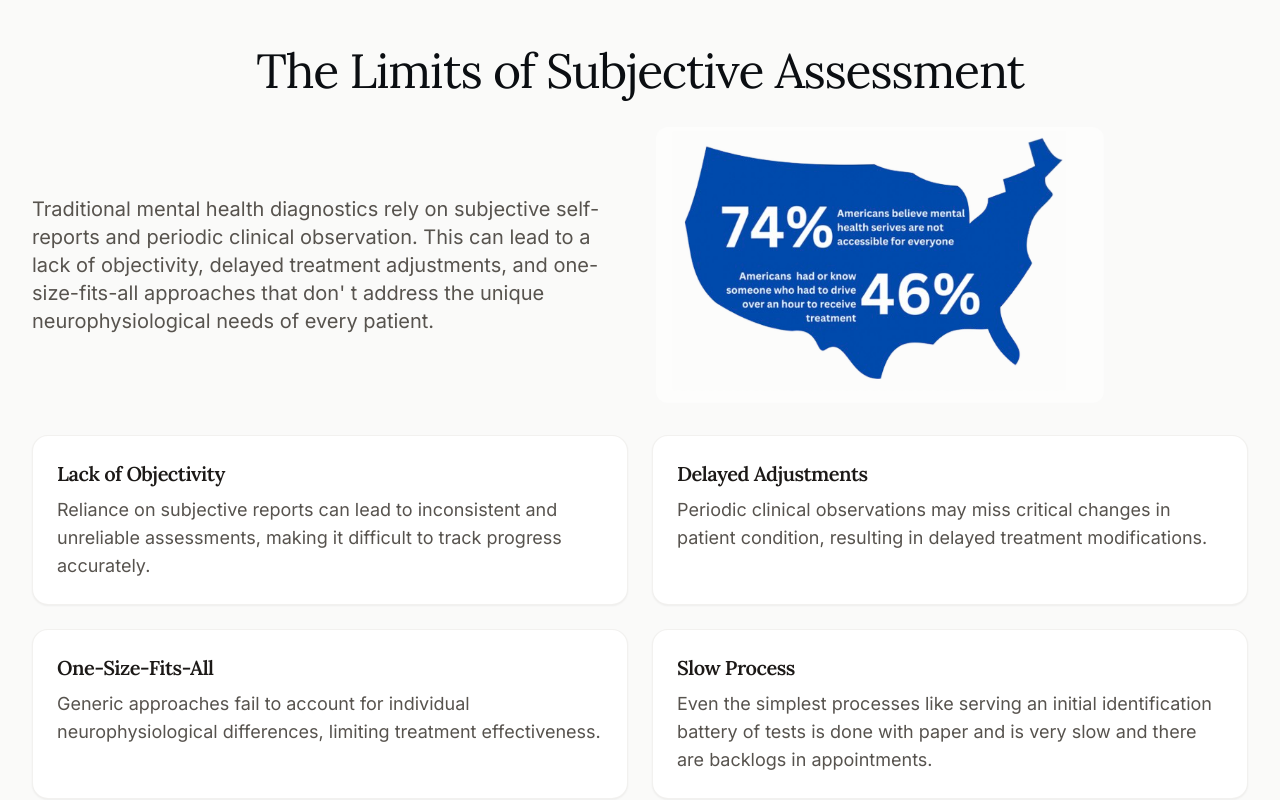
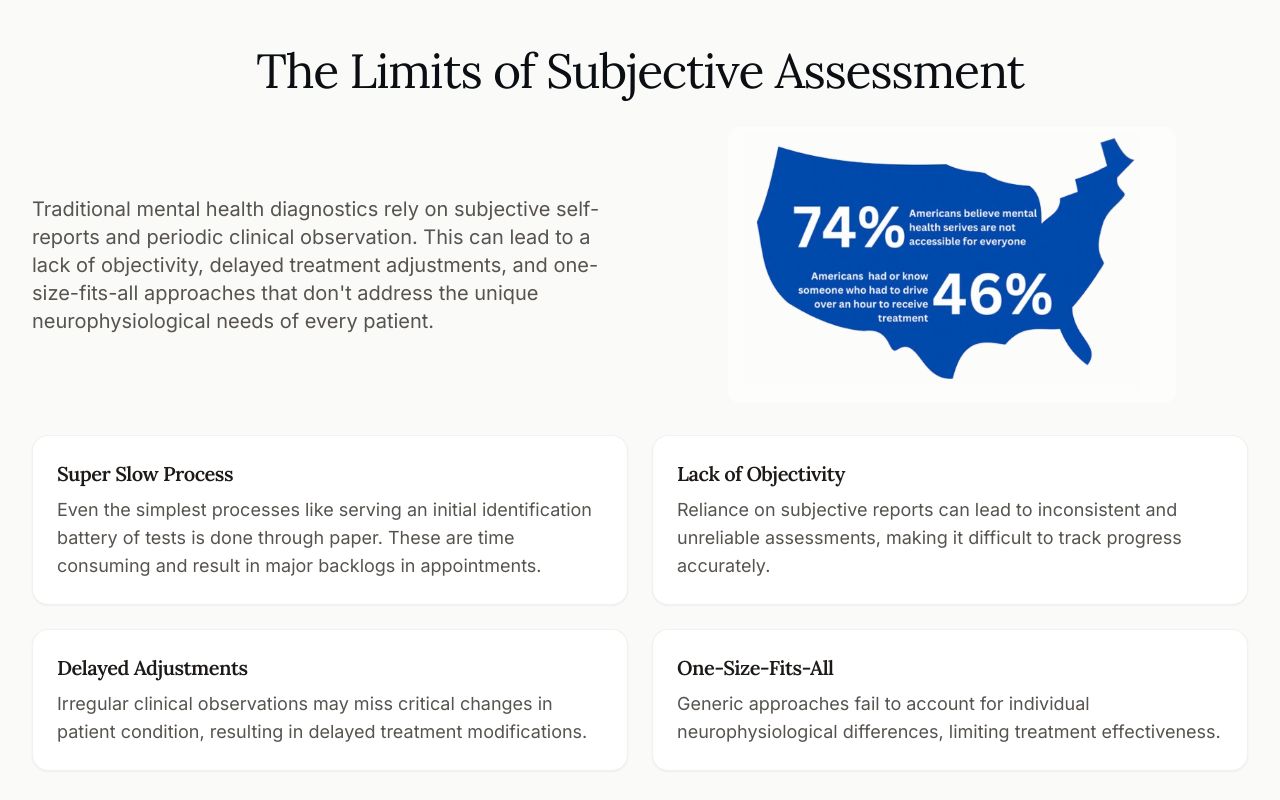
Before and after one commit to adh1rajsingh/octron-site, a Next.js app: page / in a window 1280 px wide. Shown: the part 720-1520 px from the top of the page. Built offline with nearby package versions, Linux system fonts and the light colour scheme.

Commit message:
Refactor typography styles in CtaPanel, Features, Problem, and Team components to use font-serif and updated text colors for improved consistency and readability.

```diff
--- a/components/CtaPanel.tsx
+++ b/components/CtaPanel.tsx
@@ -26,7 +26,7 @@ export default function CtaPanel() {
       <section id="research" className="section-padding bg-gradient-to-br from-primary-50 via-background to-accent-50">
         <div className="max-w-8xl mx-auto container-padding">
           <div className="text-center mb-12">
-            <h2 className="text-3xl md:text-4xl lg:text-5xl font-serif text-neutral-950">
+            <h2 className="text-4xl md:text-5xl font-serif text-neutral-950">
               Read Our Research
             </h2>
           </div>
--- a/components/Features.tsx
+++ b/components/Features.tsx
@@ -5,7 +5,7 @@ export default function Features() {
     <section id="how-it-works" className="section-padding bg-neutral-50">
       <div className="max-w-8xl mx-auto container-padding">
         <div className="text-center space-y-8">
-          <h2 className="text-4xl md:text-5xl font-bold text-gray-900">
+          <h2 className="text-4xl md:text-5xl font-serif text-neutral-950">
             How NAVR Works
           </h2>
 
--- a/components/Problem.tsx
+++ b/components/Problem.tsx
@@ -1,33 +1,80 @@
 import Image from "next/image";
 
 export default function Problem() {
-  return (<section id="problem"className="section-padding bg-neutral-50"> <div className="max-w-8xl mx-auto container-padding"> <div className="space-y-8"> {
-      /* Header */
-    }
+  return (
+    <section id="problem" className="section-padding bg-neutral-50">
+      <div className="max-w-8xl mx-auto container-padding">
+        <div className="space-y-8">
+          {/* Header */}
+          <div className="text-center">
+            <h2 className="text-4xl md:text-5xl font-serif text-neutral-950 mb-6">
+              The Limits of Subjective Assessment
+            </h2>
+          </div>
 
-    <div className="text-center"> <h2 className="text-4xl md:text-5xl font-serif text-neutral-950 mb-6"> The Limits of Subjective Assessment </h2> </div> {
-      /* Paragraph with inline image */
-    }
+          {/* Paragraph with inline image */}
+          <div className="grid lg:grid-cols-2 gap-8 items-center">
+            <p className="text-lg md:text-xl text-neutral-600 leading-relaxed">
+              Traditional mental health diagnostics rely on subjective self-reports and periodic
+              clinical observation. This can lead to a lack of objectivity, delayed treatment
+              adjustments, and one-size-fits-all approaches that don&apos;t address the unique
+              neurophysiological needs of every patient.
+            </p>
+            <div className="relative max-w-md mx-auto lg:ml-18 lg:mr-0">
+              <Image
+                src="/info.png"
+                alt="Mental health assessment challenges illustration"
+                width={280}
+                height={200}
+                className="w-full h-auto object-cover rounded-lg bg-transparent"
+              />
+            </div>
+          </div>
 
-    <div className="grid lg:grid-cols-2 gap-8 items-center"> <p className="text-lg md:text-xl text-neutral-600 leading-relaxed"> Traditional mental health diagnostics rely on subjective self-reports and periodic clinical observation. This can lead to a lack of objectivity, delayed treatment adjustments, and one-size-fits-all approaches that don&apos; t address the unique neurophysiological needs of every patient. </p> <div className="relative max-w-md mx-auto lg:mx-0"> <Image src="/info.png"
-    alt="Mental health assessment challenges illustration"
+          {/* Problem Points in 2x2 Grid */}
+          <div className="grid md:grid-cols-2 gap-6 mt-8">
+            <div className="bg-surface rounded-xl p-6 border border-border/50 shadow-sm">
+              <h3 className="text-xl font-serif font-semibold text-neutral-900 mb-2">
+                Super Slow Process
+              </h3>
+              <p className="text-neutral-600">
+                Even the simplest processes like serving an initial identification battery of tests
+                is done through paper. These are time consuming and result in major backlogs in appointments.
+              </p>
+            </div>
 
-    width= {
-      280
-    }
+            <div className="bg-surface rounded-xl p-6 border border-border/50 shadow-sm">
+              <h3 className="text-xl font-serif font-semibold text-neutral-900 mb-2">
+                Lack of Objectivity
+              </h3>
+              <p className="text-neutral-600">
+                Reliance on subjective reports can lead to inconsistent and unreliable assessments,
+                making it difficult to track progress accurately.
+              </p>
+            </div>
 
-    height= {
-      200
-    }
+            <div className="bg-surface rounded-xl p-6 border border-border/50 shadow-sm">
+              <h3 className="text-xl font-serif font-semibold text-neutral-900 mb-2">
+                Delayed Adjustments
+              </h3>
+              <p className="text-neutral-600">
+                Irregular clinical observations may miss critical changes in patient condition,
+                resulting in delayed treatment modifications.
+              </p>
+            </div>
 
-    className="w-full h-auto object-cover rounded-lg"
-
-    /> </div> </div> {
-      /* Problem Points in 2x2 Grid */
-    }
-
-    <div className="grid md:grid-cols-2 gap-6 mt-8"> <div className="bg-surface rounded-xl p-6 border border-border/50 shadow-sm"> <h3 className="text-xl font-serif font-semibold text-neutral-900 mb-2"> Lack of Objectivity </h3> <p className="text-neutral-600"> Reliance on subjective reports can lead to inconsistent and unreliable assessments,
-    making it difficult to track progress accurately. </p> </div> <div className="bg-surface rounded-xl p-6 border border-border/50 shadow-sm"> <h3 className="text-xl font-serif font-semibold text-neutral-900 mb-2"> Delayed Adjustments </h3> <p className="text-neutral-600"> Periodic clinical observations may miss critical changes in patient condition,
-    resulting in delayed treatment modifications. </p> </div> <div className="bg-surface rounded-xl p-6 border border-border/50 shadow-sm"> <h3 className="text-xl font-serif font-semibold text-neutral-900 mb-2"> One-Size-Fits-All </h3> <p className="text-neutral-600"> Generic approaches fail to account for individual neurophysiological differences,
-    limiting treatment effectiveness. </p> </div> <div className="bg-surface rounded-xl p-6 border border-border/50 shadow-sm"> <h3 className="text-xl font-serif font-semibold text-neutral-900 mb-2"> Slow Process </h3> <p className="text-neutral-600"> Even the simplest processes like serving an initial identification battery of tests is done with paper and is very slow and there are backlogs in appointments. </p> </div> </div> </div> </div> </section>);
+            <div className="bg-surface rounded-xl p-6 border border-border/50 shadow-sm">
+              <h3 className="text-xl font-serif font-semibold text-neutral-900 mb-2">
+                One-Size-Fits-All
+              </h3>
+              <p className="text-neutral-600">
+                Generic approaches fail to account for individual neurophysiological differences,
+                limiting treatment effectiveness.
+              </p>
+            </div>
+          </div>
+        </div>
+      </div>
+    </section>
+  );
 }
--- a/components/Team.tsx
+++ b/components/Team.tsx
@@ -5,7 +5,7 @@ export default function Team() {
     <section id="team" className="py-18 bg-gray-50">
       <div className="max-w-7xl mx-auto px-4 sm:px-6 lg:px-8">
         <div className="text-center mb-16">
-          <h2 className="text-4xl md:text-5xl font-bold text-gray-900 mb-4">
+          <h2 className="text-4xl md:text-5xl font-serif text-neutral-950 mb-4">
             Team
           </h2>
         </div>
```
